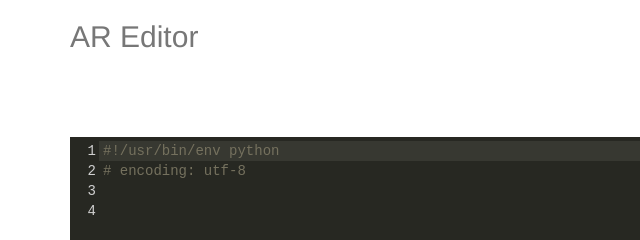
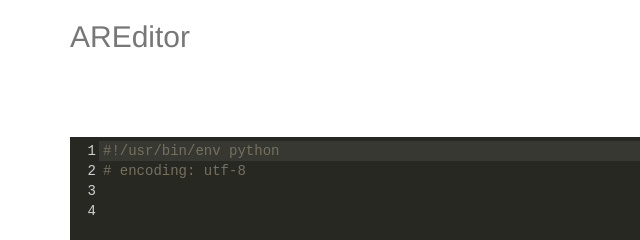
Before and after one commit to altair21/AREditor, a plain HTML site: page src/index.html in a window 1280 px wide. Shown: the top 240 px of the page, 0-640 px from the left. Drawn offline with Linux system fonts and the light colour scheme.

Commit message:
Update project name

```diff
--- a/src/index.html
+++ b/src/index.html
@@ -3,7 +3,7 @@
   <meta charset="utf-8">
   <meta name="viewport" content="width=device-width, initial-scale=1.0">
 
-  <title>Online Editor</title>
+  <title>AREditor</title>
 
   <link rel="stylesheet" style="text/css" href="bower_components/bootstrap/dist/css/bootstrap.min.css">
   <link rel="stylesheet" style="text/css" href="lib/codemirror.css">
@@ -39,7 +39,7 @@
         <li role="presentation"><a href="#">About</a></li>
         <li role="presentation"><a href="" onclick="window.open('http://altair21.org')">Blog</a></li>
       </ul>
-      <h2 class="text-muted">AR Editor</h2>
+      <h2 class="text-muted">AREditor</h2>
     </nav>
   </div>
 
```
